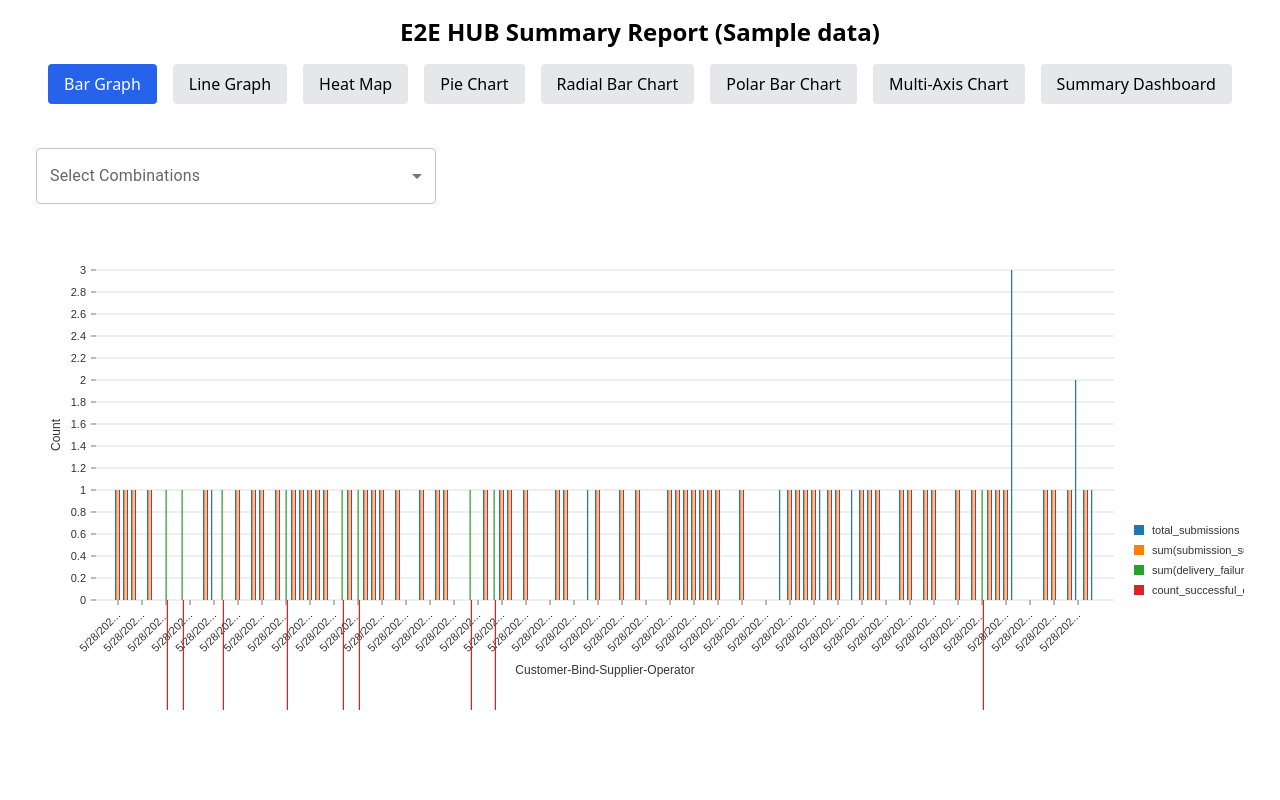
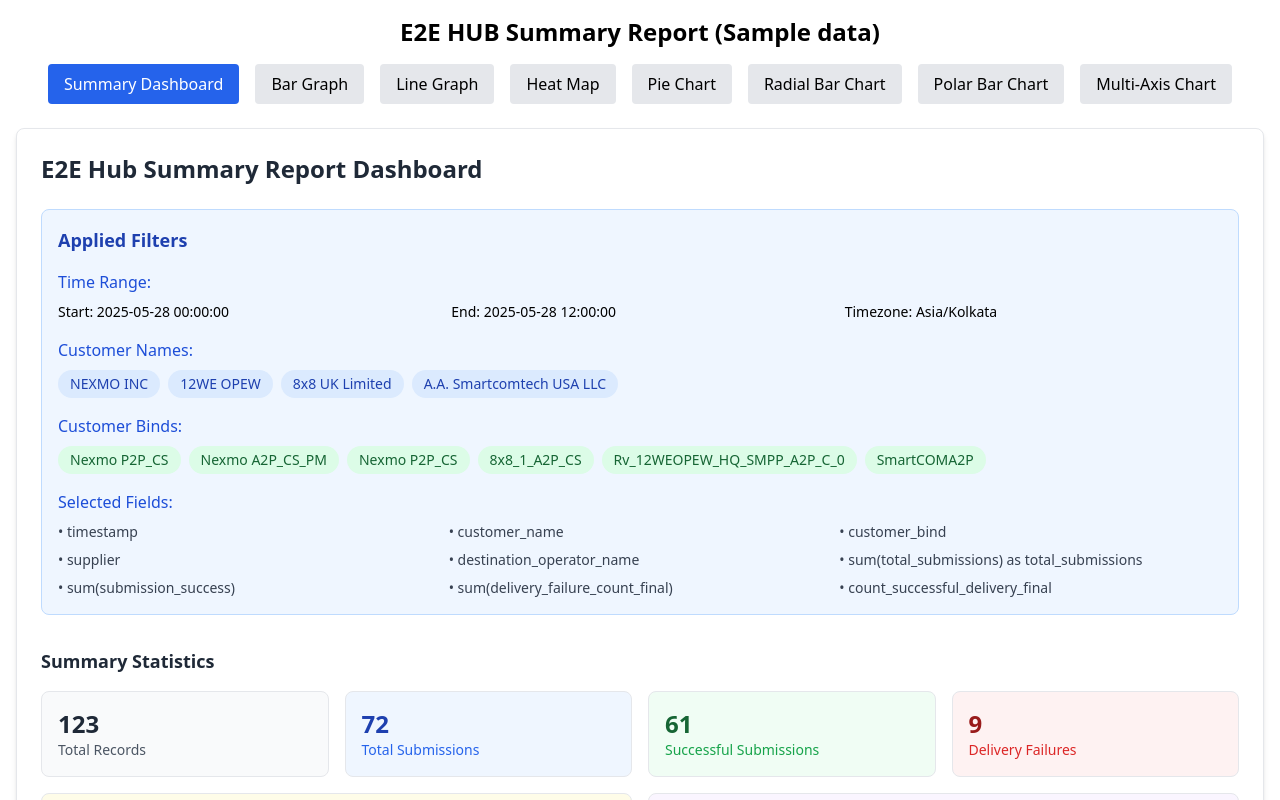
Before and after one commit to Abirami-BalaKarthikeyan/todo-list-fe, a React (Create React App) app: page / in a window 1280 px wide. Shown: the top 800 px of the page. Built offline with nearby package versions, Linux system fonts and the light colour scheme.

Commit message:
summary tab added

```diff
--- a/src/App.js
+++ b/src/App.js
@@ -17,7 +17,7 @@ const SummaryDashboard = lazy(() => import("./components/SummaryDashboard"));
 function App() {
   const data = initializeDataJson();
   const sampleData = initializeDataJson2();
-  const [activeTab, setActiveTab] = useState("bar"); // 'bar', 'line', or 'heat'
+  const [activeTab, setActiveTab] = useState("summary"); // 'bar', 'line', or 'heat'
 
   return (
     <div className="p-4">
@@ -27,6 +27,14 @@ function App() {
 
       {/* Tabs */}
       <div className="flex justify-center space-x-4 mb-6">
+        <button
+          className={`px-4 py-2 rounded ${
+            activeTab === "summary" ? "bg-blue-600 text-white" : "bg-gray-200"
+          }`}
+          onClick={() => setActiveTab("summary")}
+        >
+          Summary Dashboard
+        </button>
         <button
           className={`px-4 py-2 rounded ${
             activeTab === "bar" ? "bg-blue-600 text-white" : "bg-gray-200"
@@ -85,14 +93,7 @@ function App() {
         >
           Multi-Axis Chart
         </button>
-        <button
-          className={`px-4 py-2 rounded ${
-            activeTab === "summary" ? "bg-blue-600 text-white" : "bg-gray-200"
-          }`}
-          onClick={() => setActiveTab("summary")}
-        >
-          Summary Dashboard
-        </button>
+
 
       </div>
 
```
